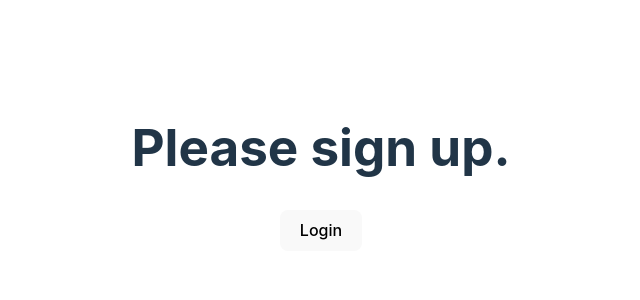
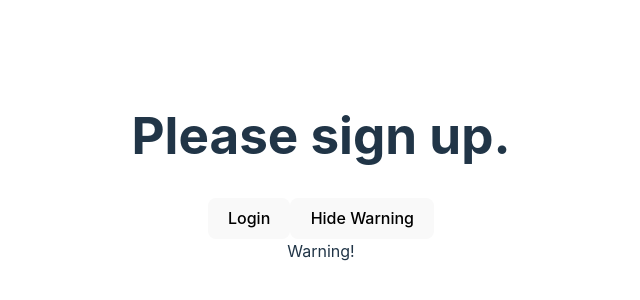
Before and after one commit to petrj99/NNPIA_CV08, a React (Vite) app: page / in a window 1280 px wide. Shown: the part 232-532 px from the top of the page, without its empty margins (319-959 px from the left). Built offline with nearby package versions, Linux system fonts and the light colour scheme.

Commit message:
Commit part 7/4

```diff
--- a/src/App.jsx
+++ b/src/App.jsx
@@ -32,8 +32,21 @@ function LogoutButton(props) {
     );
 }
 
+function WarningBanner(props) {
+    if (!props.warn) {
+        return null;
+    }
+
+    return (
+        <div className="warning">
+            Warning!
+        </div>
+    );
+}
+
 function App() {
     const [isLoggedIn, setIsLoggedIn] = useState(false);
+    const [showWarning, setShowWarning] = useState(true);
 
     const handleLoginClick = () => {
         setIsLoggedIn(true);
@@ -43,6 +56,10 @@ function App() {
         setIsLoggedIn(false);
     };
 
+    const toggleWarning = () => {
+        setShowWarning(!showWarning);
+    };
+
     return (
         <div>
             <Greeting isLoggedIn={isLoggedIn} />
@@ -50,6 +67,10 @@ function App() {
                 ? <LogoutButton onClick={handleLogoutClick} />
                 : <LoginButton onClick={handleLoginClick} />
             }
+            <button onClick={toggleWarning}>
+                {showWarning ? 'Hide Warning' : 'Show Warning'}
+            </button>
+            <WarningBanner warn={showWarning} />
         </div>
     );
 }
```
